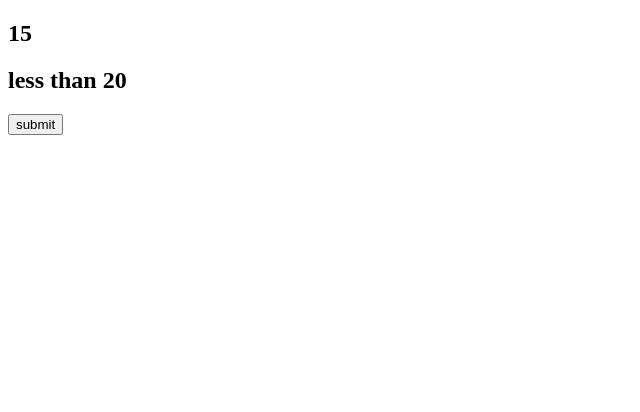
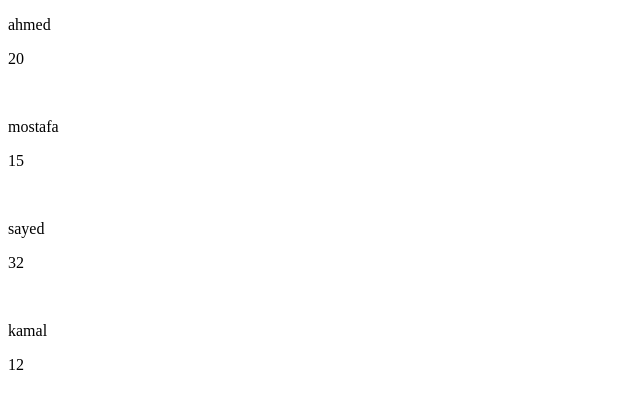
Before and after one commit to abdelrhman3iad/vuejs_learn, a plain HTML site: page index.html in a window 1280 px wide. Shown: the whole page, without its empty margins (0-640 px from the left). Drawn offline with nearby package versions, Linux system fonts and the light colour scheme.

Commit message:
for loops

```diff
--- a/app.js
+++ b/app.js
@@ -4,13 +4,35 @@ createApp({
     data(){
         return{
             // name:'',
-            age:15,
+            // age:15,
             // link:"http://www.google.com",
             // number:23,
             // numberTwo:1,
             // numberOne:1,
             // classing :''
             // font_size:''
+            students :[
+                {
+                    // id:1,
+                    name:"ahmed",
+                    age:20
+                },
+                {
+                    // id:2,
+                    name:"mostafa",
+                    age:15
+                },
+                {
+                    // id:3,
+                    name:"sayed",
+                    age:32
+                },
+                {
+                    // id:4,
+                    name:"kamal",
+                    age:12
+                },
+            ]
         };
     },
     // methods:{
--- a/index.html
+++ b/index.html
@@ -54,11 +54,21 @@
          <!-- <h2 v-bind:style="`font-size : ${font_size}px`">Hello</h2>
          <input type="text" v-model="font_size"> -->
 
-         <h2>{{age}}</h2>
+         <!-- <h2>{{age}}</h2>
          <h2 v-if="age<20">less than 20</h2>
          <h2 v-else-if="age>20">bigger than 20</h2>
          <h2 v-else="age==20">equal to 20</h2>
-         <button v-on:click="age++">submit</button>
+         <button v-on:click="age++">submit</button> -->
+
+         <div v-for="(student,i) in students" :key="i">
+            <p>
+                {{student.name}}
+            </p>
+            <p>
+                {{student.age}}
+            </p>
+            <br>
+         </div>
     </div>
 </body>
 <script src="https://unpkg.com/vue@3/dist/vue.global.js"></script>
```
